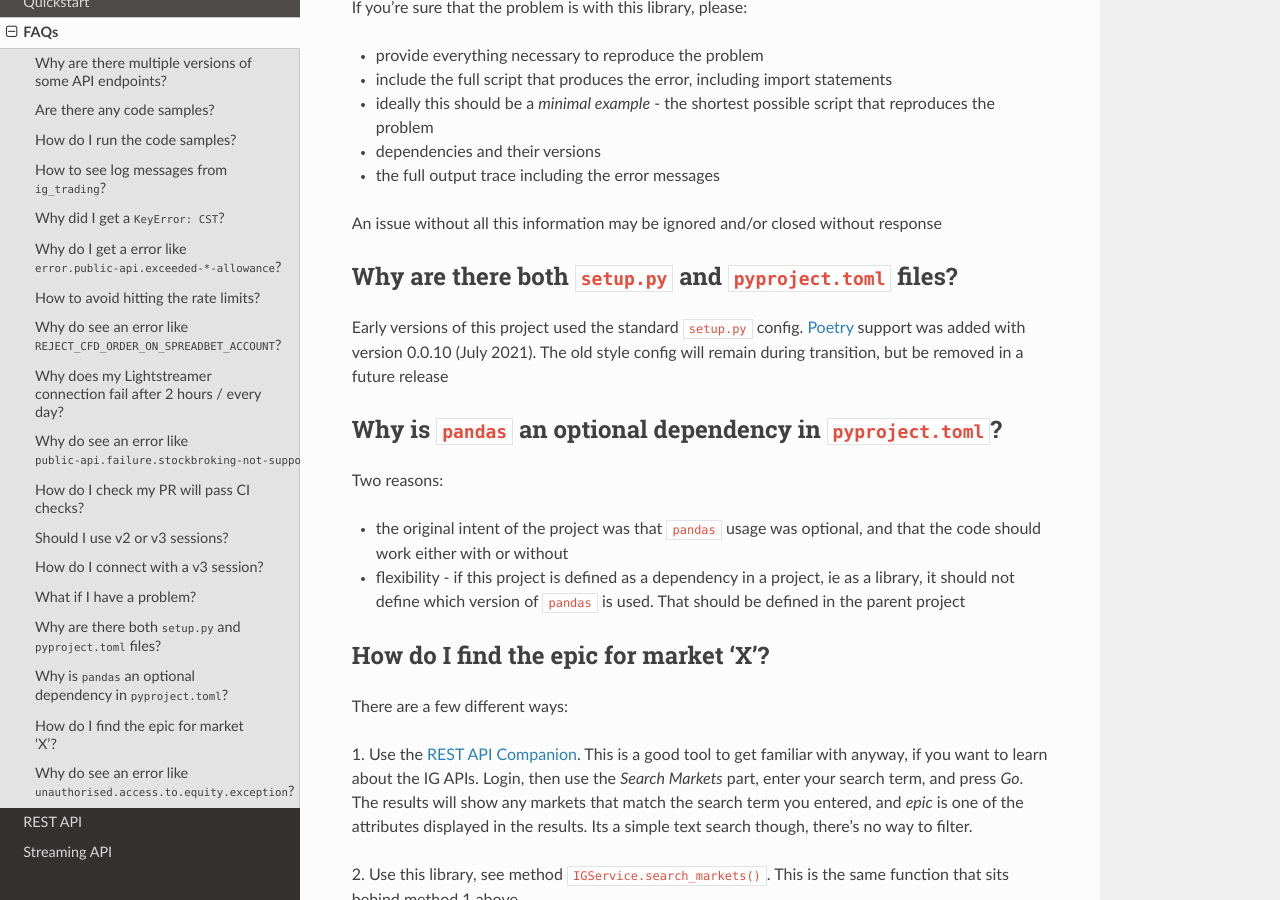
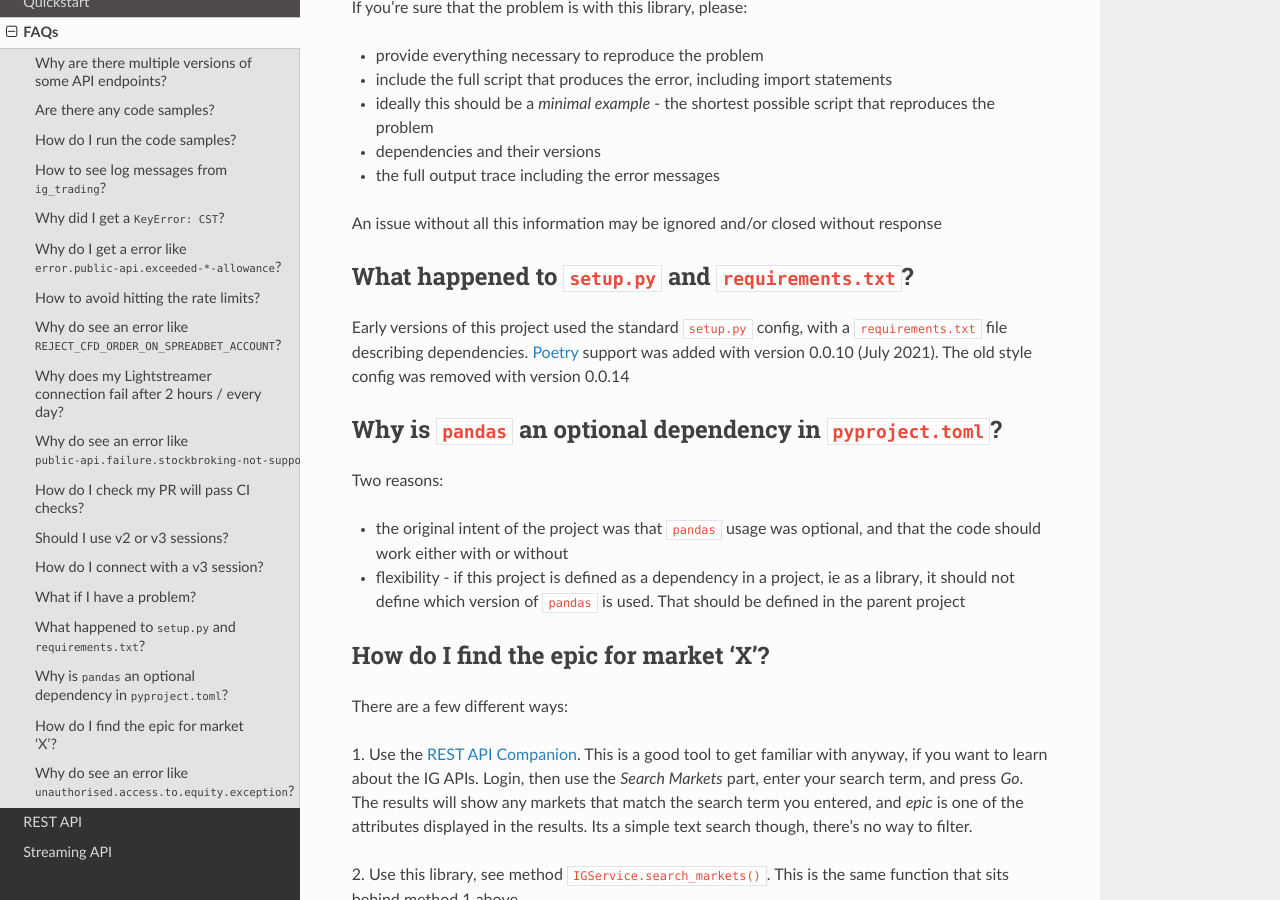
Before and after one commit to ig-python/trading-ig, a Sphinx documentation site: the page built from docs/source/faq.rst, in a window 1280 px wide and 900 px high, scrolled down 5575 px. Built offline with Sphinx 7.4.7 and the Read the Docs theme 2.0.0, drawn with Linux system fonts in a browser that asks for light colours.

Commit message:
faq updated for setup.py

```diff
--- a/docs/source/faq.rst
+++ b/docs/source/faq.rst
@@ -251,11 +251,11 @@ If you're sure that the problem is with this library, please:
 An issue without all this information may be ignored and/or closed without response
 
 
-Why are there both ``setup.py`` and ``pyproject.toml`` files?
+What happened to ``setup.py`` and ``requirements.txt``?
 -------------------------------------------------------------
-Early versions of this project used the standard ``setup.py`` config. `Poetry <https://python-poetry.org/>`_
-support was added with version 0.0.10 (July 2021). The old style config will remain during transition, but be
-removed in a future release
+Early versions of this project used the standard ``setup.py`` config, with a ``requirements.txt`` file describing
+dependencies. `Poetry <https://python-poetry.org/>`_
+support was added with version 0.0.10 (July 2021). The old style config was removed with version 0.0.14
 
 
 Why is ``pandas`` an optional dependency in ``pyproject.toml``?
```
